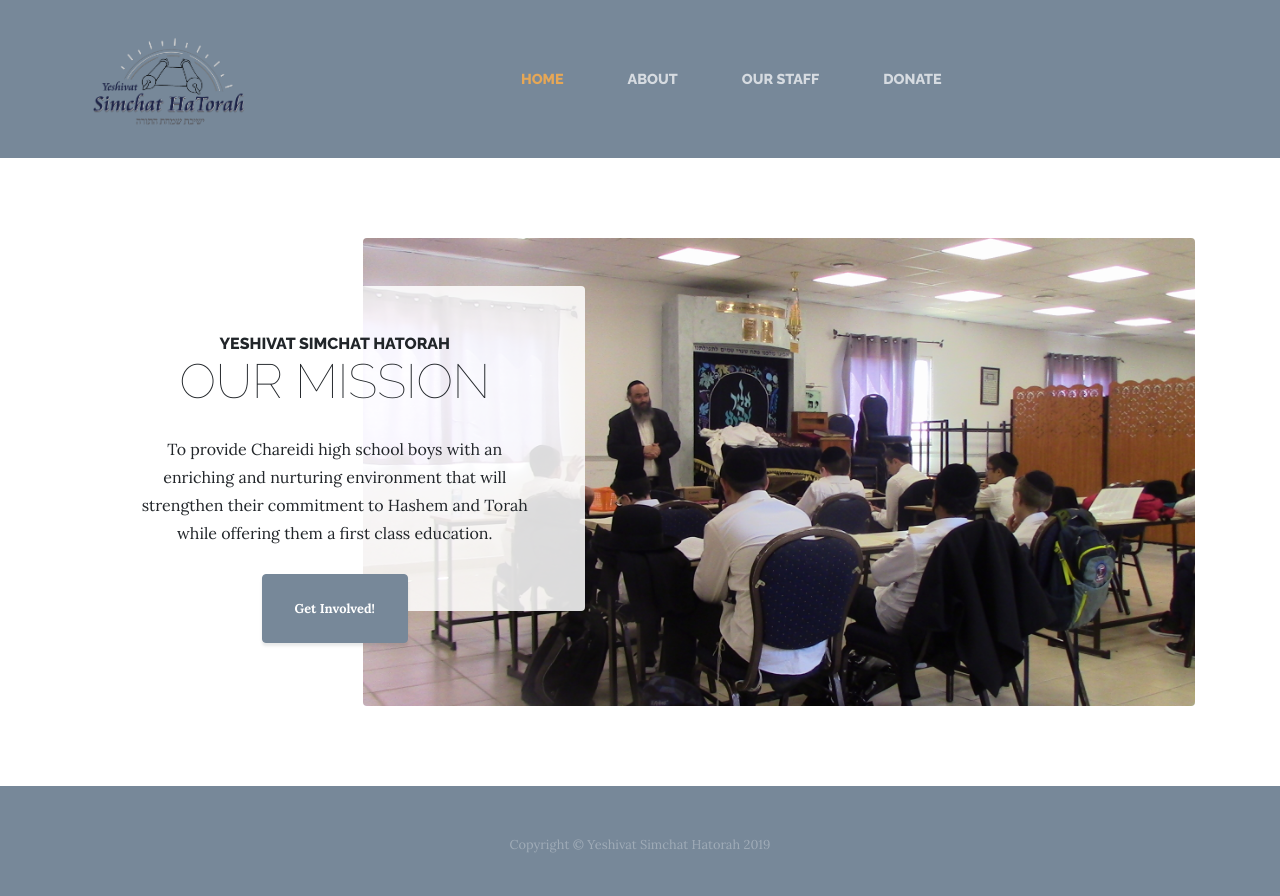
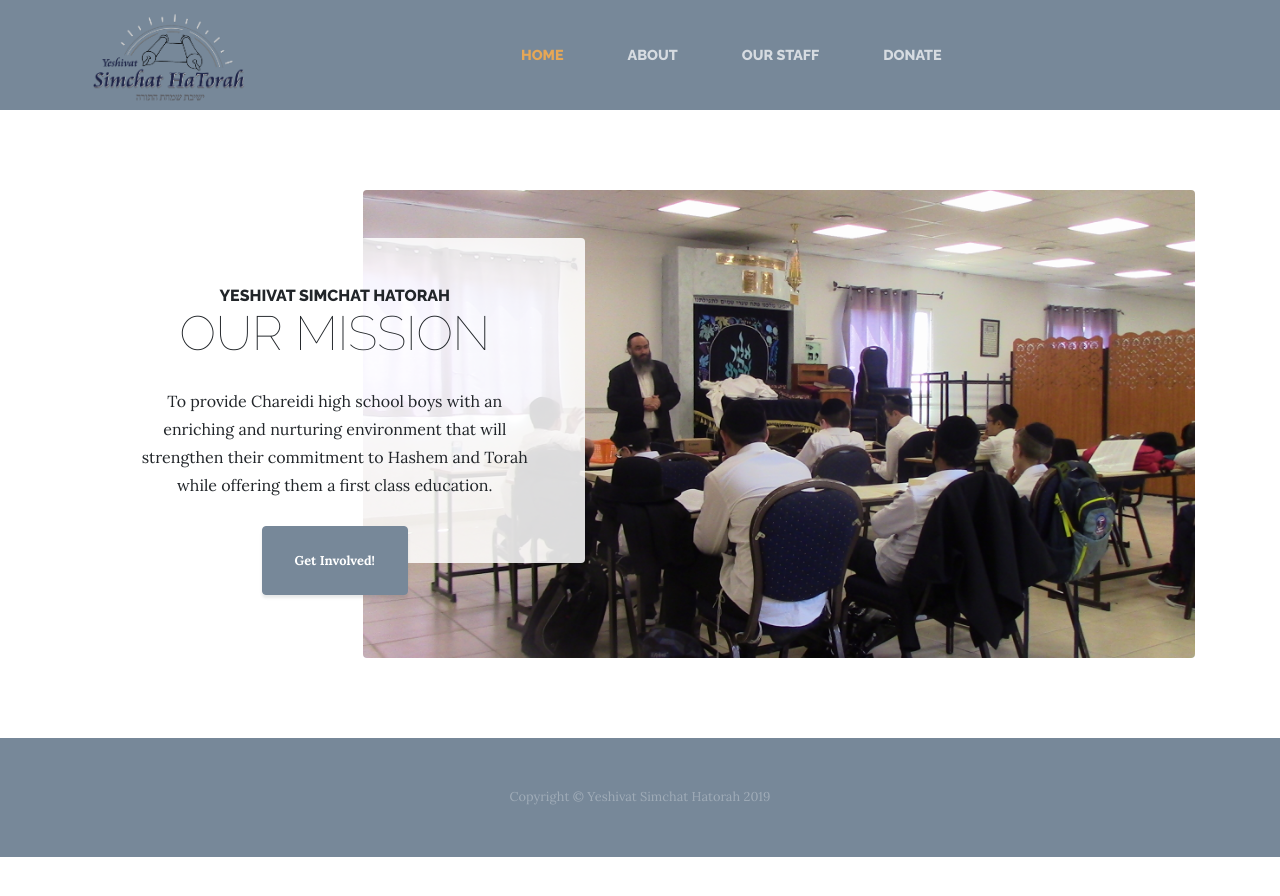
Before and after one commit to mikbeee/off.mikbeee.github.io, a website: page index.html in a window 1280 px wide. After the commit the page ends 857 px from the top, so only its background shows below. Drawn offline with Linux system fonts and the light colour scheme.

Commit message:
Update index.html

```diff
--- a/index.html
+++ b/index.html
@@ -24,7 +24,7 @@
 
   <body>
     <!-- Navigation -->
-    <nav class="navbar navbar-expand-lg navbar-dark py-lg-4" id="mainNav">
+    <nav class="navbar navbar-expand-lg navbar-dark py-lg-4" id="mainNav" style="padding-top:unset!important;padding-bottom:unset!important;">
       <div class="container">
 <!--         <span class="navbar-brand">Yeshivat Simchat Hatorah</span> -->
         <a class="navbar-brand" href="#">
```
